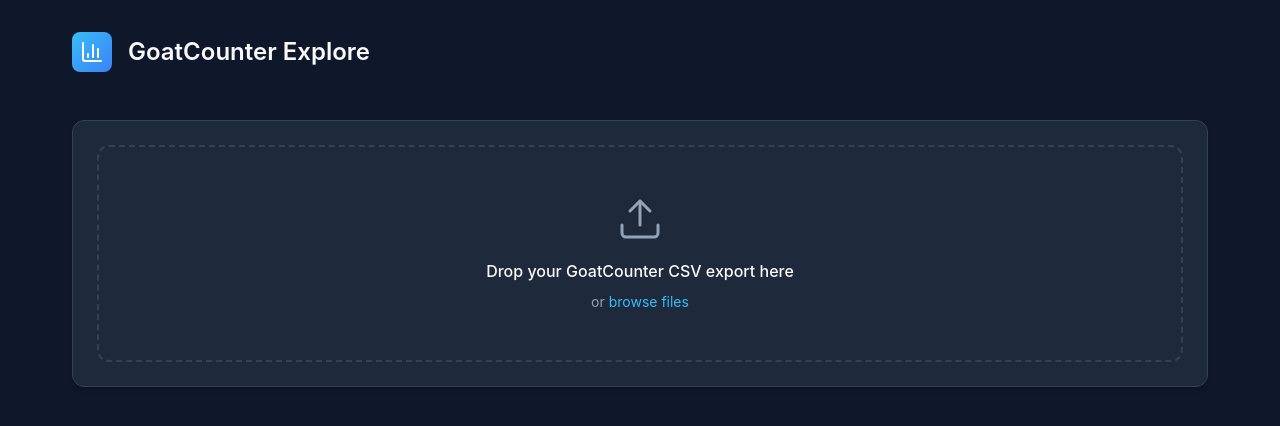
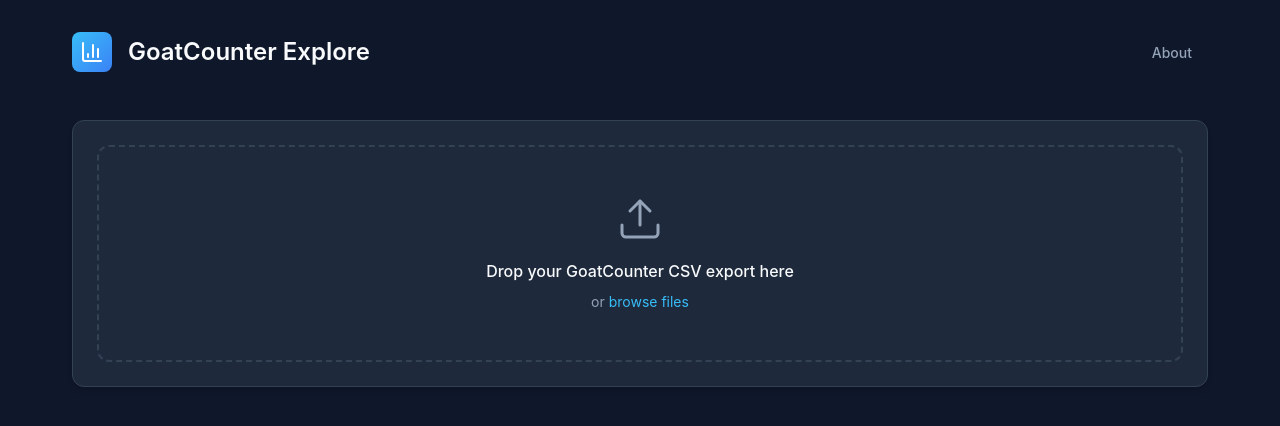
Before and after one commit to lukasschwab/goatcounter-explore, a React (Vite) app: page / in a window 1280 px wide. Shown: the top 426 px of the page. Built offline with nearby package versions, Linux system fonts and the light colour scheme.

Commit message:
Add "About" button to header

```diff
--- a/src/App.jsx
+++ b/src/App.jsx
@@ -141,6 +141,33 @@
               <BarChart3 color="white" size={24} />
             </div>
             <h1>GoatCounter Explore</h1>
+            <a
+              href="https://github.com/lukasschwab/goatcounter-explore"
+              target="_blank"
+              rel="noopener noreferrer"
+              style={{
+                background: 'transparent',
+                color: 'var(--text-secondary)',
+                textDecoration: 'none',
+                padding: '0.5rem 1rem',
+                borderRadius: '0.375rem',
+                cursor: 'pointer',
+                fontWeight: 500,
+                transition: 'all 0.2s',
+                marginLeft: 'auto',
+                fontSize: '0.875rem'
+              }}
+              onMouseEnter={(e) => {
+                e.currentTarget.style.color = 'var(--text-primary)';
+                e.currentTarget.style.background = 'var(--bg-secondary)';
+              }}
+              onMouseLeave={(e) => {
+                e.currentTarget.style.color = 'var(--text-secondary)';
+                e.currentTarget.style.background = 'transparent';
+              }}
+            >
+              About
+            </a>
           </header>
           <div className="card">
             <FileUpload onDataLoaded={handleDataLoaded} />
@@ -172,6 +199,34 @@
                 </div>
                 <h1>GoatCounter Explore</h1>
               </div>
+
+              <div style={{ display: 'flex', alignItems: 'center', gap: '1rem' }}>
+                <a
+                  href="https://github.com/lukasschwab/goatcounter-explore"
+                  target="_blank"
+                  rel="noopener noreferrer"
+                  style={{
+                    background: 'transparent',
+                    color: 'var(--text-secondary)',
+                    textDecoration: 'none',
+                    padding: '0.5rem 1rem',
+                    borderRadius: '0.375rem',
+                    cursor: 'pointer',
+                    fontWeight: 500,
+                    transition: 'all 0.2s',
+                    fontSize: '0.875rem'
+                  }}
+                  onMouseEnter={(e) => {
+                    e.currentTarget.style.color = 'var(--text-primary)';
+                    e.currentTarget.style.background = 'var(--bg-secondary)';
+                  }}
+                  onMouseLeave={(e) => {
+                    e.currentTarget.style.color = 'var(--text-secondary)';
+                    e.currentTarget.style.background = 'transparent';
+                  }}
+                >
+                  About
+                </a>
 
                 <div style={{ display: 'flex', gap: '0.5rem', background: 'var(--bg-secondary)', padding: '0.25rem', borderRadius: '0.5rem' }}>
                   <button
@@ -206,6 +261,7 @@
                   >
                     Referrers
                   </button>
+                </div>
               </div>
             </header>
           </div>
```
Lines whose indentation alone changed are shown as unchanged.
